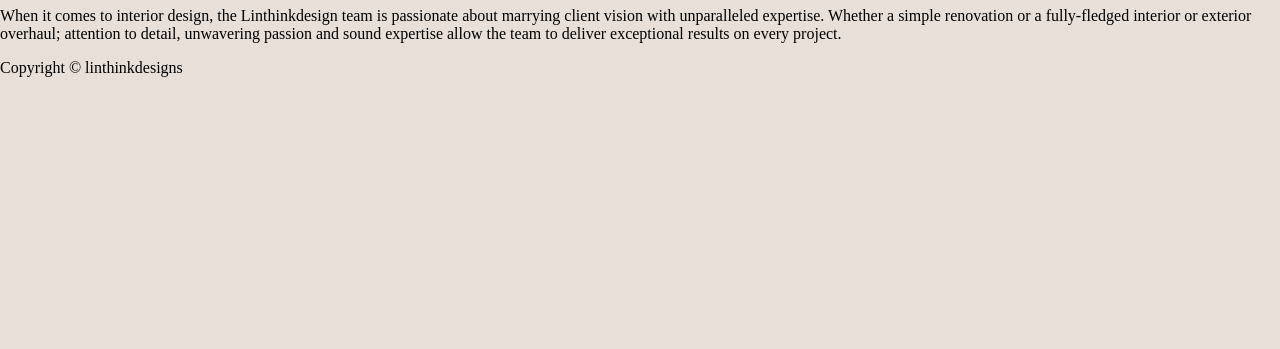
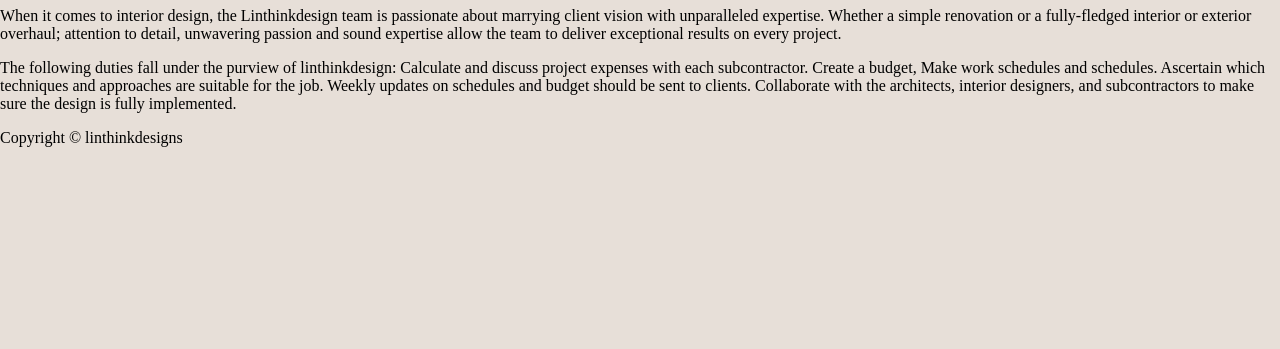
Before and after one commit to ST10483018/linthinkdesign, a plain HTML site: page index.html in a window 1280 px wide. Shown: the part 451-800 px from the top of the page. Drawn offline with Linux system fonts and the light colour scheme.

Commit message:
added more information

```diff
--- a/index.html
+++ b/index.html
@@ -4,12 +4,14 @@
     <meta charset="UTF-8" />
     <meta name="viewport" content="width=device-width, initial-scale=1.0" />
     <title>Home</title>
-    <link rel="stylesheet" href="styles.css" /><!-- linked the stylesheet to this page -->
+    <link rel="stylesheet" href="styles.css" />
+    <!-- linked the stylesheet to this page -->
   </head>
   <body>
     <header>
       <img src="_images/Linthinkdesign.png" alt="Linthinkdesign" />
-      <nav><!-- this is the navigation section -->
+      <nav>
+        <!-- this is the navigation section -->
         <ul>
           <li>Home</li>
           <li><a href="About.html">About</a></li>
@@ -30,6 +32,16 @@
         attention to detail, unwavering passion and sound expertise allow the
         team to deliver exceptional results on every project.
       </p>
+
+      <p>
+        The following duties fall under the purview of linthinkdesign: Calculate
+        and discuss project expenses with each subcontractor. Create a budget,
+        Make work schedules and schedules. Ascertain which techniques and
+        approaches are suitable for the job. Weekly updates on schedules and
+        budget should be sent to clients. Collaborate with the architects,
+        interior designers, and subcontractors to make sure the design is fully
+        implemented.
+      </p>
     </main>
 
     <footer>Copyright © linthinkdesigns</footer>
```
